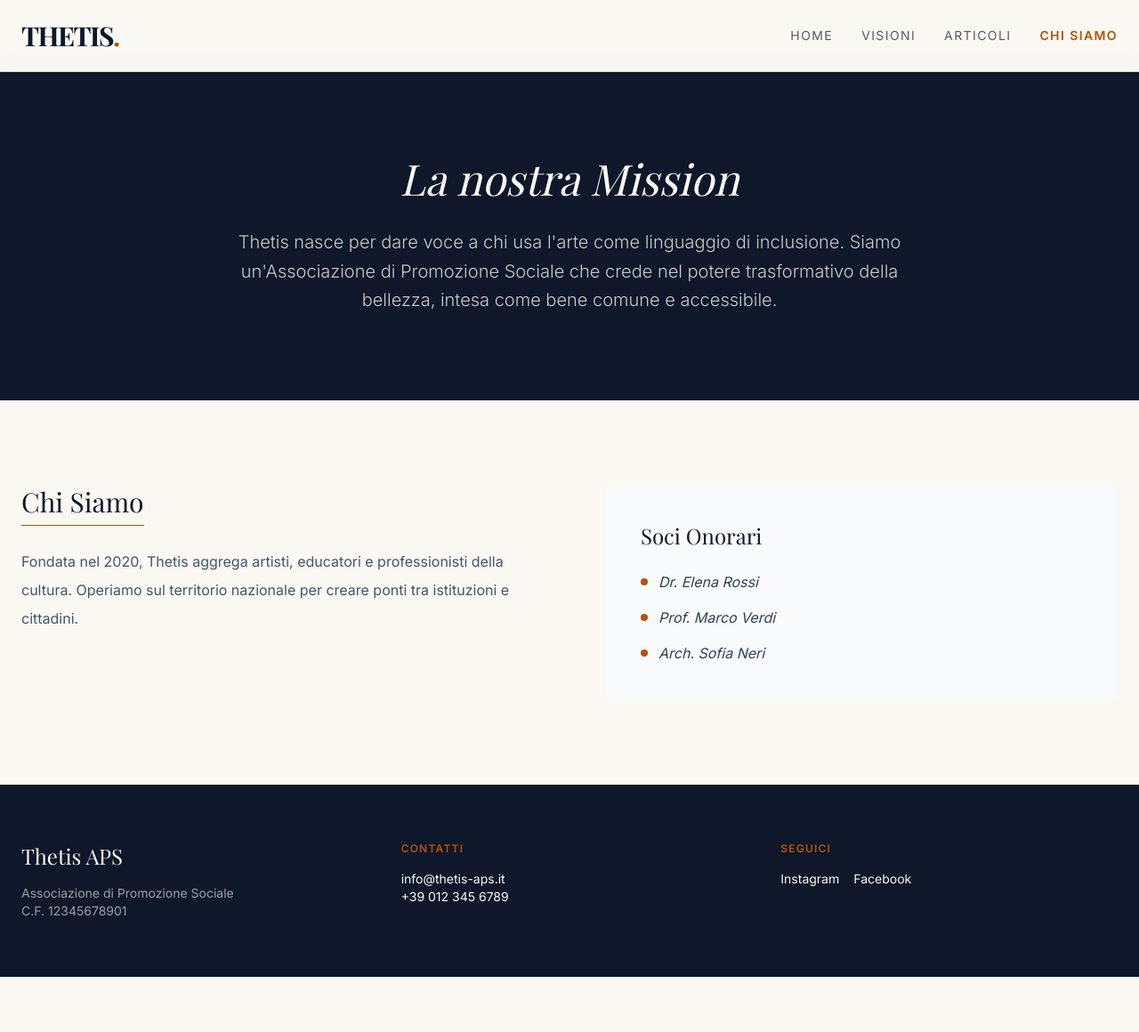
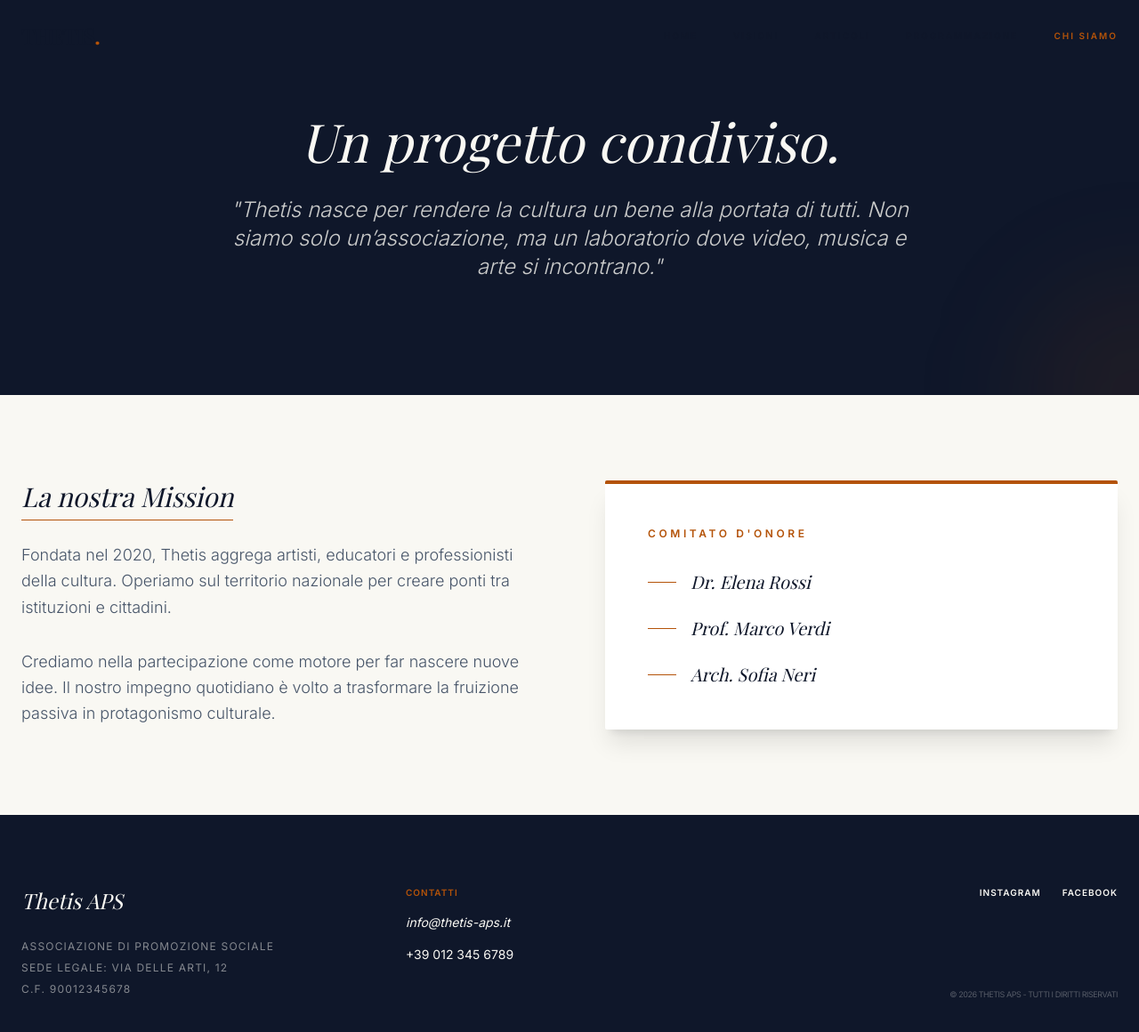
Before and after one commit to alessiopizzi258/thetis-web, a React (Vite) app: page /chi-siamo in a window 1280 px wide. Shown: the top 1160 px of the page at 89% size. Before the commit the page ends 1098 px from the top, so only its background shows below. Built offline with nearby package versions, Linux system fonts and the light colour scheme; a web font is replaced by a local one.

Commit message:
seconda modifica

```diff
--- a/src/App.jsx
+++ b/src/App.jsx
@@ -1,21 +1,109 @@
-import { BrowserRouter as Router, Routes, Route } from 'react-router-dom';
-import LayoutWrapper from './components/layout/LayoutWrapper';
+import { BrowserRouter as Router, Routes, Route, Link, useLocation } from 'react-router-dom';
+import { useState, useEffect } from 'react';
+
+// Import delle pagine (Assicurati che i percorsi siano corretti)
 import Home from './pages/Home';
 import Visioni from './pages/Visioni';
 import Articoli from './pages/Articoli';
 import ChiSiamo from './pages/ChiSiamo';
+import Programmazione from './pages/Programmazione';
+
+// Componente Header con gestione stato Active e Mobile Menu
+const Header = () => {
+  const location = useLocation();
+  const [isScrolled, setIsScrolled] = useState(false);
+
+  // Effetto per cambiare background allo scroll
+  useEffect(() => {
+    const handleScroll = () => setIsScrolled(window.scrollY > 50);
+    window.addEventListener('scroll', handleScroll);
+    return () => window.removeEventListener('scroll', handleScroll);
+  }, []);
+
+  const navLinks = [
+    { name: 'Home', path: '/' },
+    { name: 'Visioni', path: '/visioni' },
+    { name: 'Articoli', path: '/articoli' },
+    { name: 'Programmazione', path: '/programmazione' },
+    { name: 'Chi Siamo', path: '/chi-siamo' },
+  ];
+
+  return (
+    <header className={`fixed w-full z-50 transition-all duration-500 ${
+      isScrolled ? 'bg-ivory/95 backdrop-blur-md py-4 shadow-sm' : 'bg-transparent py-6'
+    }`}>
+      <nav className="max-w-7xl mx-auto px-6 flex justify-between items-center">
+        <Link to="/" className="text-2xl font-serif font-bold tracking-tighter text-midnight">
+          THETIS<span className="text-gold-custom">.</span>
+        </Link>
+
+        <div className="hidden md:flex space-x-10">
+          {navLinks.map((link) => (
+            <Link
+              key={link.path}
+              to={link.path}
+              className={`text-[10px] uppercase tracking-[0.2em] font-bold transition-colors hover:text-gold-custom ${
+                location.pathname === link.path ? 'text-gold-custom' : 'text-midnight/70'
+              }`}
+            >
+              {link.name}
+            </Link>
+          ))}
+        </div>
+      </nav>
+    </header>
+  );
+};
+
+// Componente Footer Istituzionale
+const Footer = () => (
+  <footer className="bg-midnight text-ivory py-20 px-6">
+    <div className="max-w-7xl mx-auto grid grid-cols-1 md:grid-cols-3 gap-16">
+      <div>
+        <h3 className="text-2xl font-serif italic mb-6">Thetis APS</h3>
+        <p className="text-xs opacity-50 leading-loose uppercase tracking-widest">
+          Associazione di Promozione Sociale<br />
+          Sede Legale: Via delle Arti, 12<br />
+          C.F. 90012345678
+        </p>
+      </div>
+      <div className="flex flex-col space-y-4">
+        <span className="text-gold-custom tracking-widest text-[10px] font-bold uppercase">Contatti</span>
+        <a href="mailto:info@thetis-aps.it" className="text-sm hover:text-gold-custom transition-colors italic">info@thetis-aps.it</a>
+        <p className="text-sm">+39 012 345 6789</p>
+      </div>
+      <div className="md:text-right flex flex-col justify-between">
+        <div className="space-x-6 text-[10px] uppercase tracking-widest font-bold">
+          <a href="#" className="hover:text-gold-custom">Instagram</a>
+          <a href="#" className="hover:text-gold-custom">Facebook</a>
+        </div>
+        <p className="text-[9px] opacity-30 uppercase tracking-tighter mt-8 md:mt-0">
+          © 2026 Thetis APS - Tutti i diritti riservati
+        </p>
+      </div>
+    </div>
+  </footer>
+);
 
 function App() {
   return (
     <Router>
-      <LayoutWrapper>
+      <div className="flex flex-col min-h-screen">
+        <Header />
+
+        {/* Main Content Area */}
+        <main className="flex-grow">
           <Routes>
             <Route path="/" element={<Home />} />
             <Route path="/visioni" element={<Visioni />} />
             <Route path="/articoli" element={<Articoli />} />
+            <Route path="/programmazione" element={<Programmazione />} />
             <Route path="/chi-siamo" element={<ChiSiamo />} />
           </Routes>
-      </LayoutWrapper>
+        </main>
+
+        <Footer />
+      </div>
     </Router>
   );
 }
--- a/src/pages/Articoli.jsx
+++ b/src/pages/Articoli.jsx
@@ -2,18 +2,35 @@ import ArticleCard from '../components/ui/ArticleCard';
 
 const Articoli = () => {
   const articoli = [
-    { id: 1, date: "15 Gen 2026", title: "L'estetica della cura nelle APS", abstract: "Un'analisi su come la bellezza possa diventare strumento di coesione sociale e rigenerazione urbana.", tags: ["Sociale", "Cultura"] },
-    { id: 2, date: "02 Gen 2026", title: "La Ginestra: un anno di resistenza", abstract: "Editoriale di inizio anno sulle sfide del terzo settore nel panorama artistico contemporaneo.", tags: ["Editoriale", "Visioni"] },
+    {
+      id: 1,
+      date: "15 Gen 2026",
+      title: "L'estetica della cura nelle APS",
+      abstract: "Un'analisi su come la bellezza possa diventare strumento di coesione sociale e rigenerazione urbana nelle piccole comunità.",
+      tags: ["Sociale", "Cultura"]
+    },
+    {
+      id: 2,
+      date: "02 Gen 2026",
+      title: "La Ginestra: un anno di resistenza",
+      abstract: "Editoriale di inizio anno sulle sfide del terzo settore e l'importanza di mantenere vivi gli spazi di pensiero critico.",
+      tags: ["Editoriale", "Visioni"]
+    },
   ];
 
   return (
-    <div className="py-20 max-w-4xl mx-auto px-6">
-      <div className="text-center mb-20">
-        <h1 className="text-6xl font-serif italic mb-4">La Ginestra</h1>
-        <p className="uppercase tracking-[0.3em] text-gold-custom text-sm">Rivista di Pensiero Critico</p>
+    <div className="py-24 max-w-4xl mx-auto px-6 animate-fade-in">
+      <div className="text-center mb-24 relative">
+        <div className="absolute top-0 left-1/2 -translate-x-1/2 -mt-12 text-gold-custom/10 text-9xl font-serif italic select-none">Thetis</div>
+        <h1 className="text-7xl font-serif italic mb-4 relative z-10">La Ginestra</h1>
+        <div className="w-24 h-[1px] bg-gold-custom mx-auto mb-6"></div>
+        <p className="uppercase tracking-[0.5em] text-gold-custom text-[10px] font-bold">Rivista di Pensiero Critico</p>
       </div>
-      <div className="space-y-4">
-        {articoli.map(art => <ArticleCard key={art.id} {...art} />)}
+
+      <div className="space-y-16">
+        {articoli.map(art => (
+          <ArticleCard key={art.id} {...art} />
+        ))}
       </div>
     </div>
   );
--- a/src/pages/ChiSiamo.jsx
+++ b/src/pages/ChiSiamo.jsx
@@ -2,32 +2,43 @@ const ChiSiamo = () => {
   const sociOnorari = ["Dr. Elena Rossi", "Prof. Marco Verdi", "Arch. Sofia Neri"];
 
   return (
-    <div className="pb-24">
-      <section className="py-24 bg-midnight text-ivory px-6 text-center">
-        <h1 className="text-5xl font-serif mb-8 italic">La nostra Mission</h1>
-        <p className="max-w-3xl mx-auto text-xl font-light leading-relaxed opacity-80">
-          Thetis nasce per dare voce a chi usa l'arte come linguaggio di inclusione.
-          Siamo un'Associazione di Promozione Sociale che crede nel potere trasformativo
-          della bellezza, intesa come bene comune e accessibile.
-        </p>
+    <div className="pb-24 animate-fade-in">
+      {/* Hero Mission */}
+      <section className="py-32 bg-midnight text-ivory px-6 text-center relative overflow-hidden">
+        <div className="relative z-10">
+          <h1 className="text-5xl md:text-6xl font-serif mb-8 italic">Un progetto condiviso.</h1>
+          <p className="max-w-3xl mx-auto text-xl md:text-2xl font-light leading-relaxed opacity-80 italic">
+            "Thetis nasce per rendere la cultura un bene alla portata di tutti. Non
+            siamo solo un’associazione, ma un laboratorio dove video, musica e arte si
+            incontrano."
+          </p>
+        </div>
+        <div className="absolute bottom-0 right-0 w-64 h-64 bg-gold-custom/10 blur-3xl rounded-full -mr-32 -mb-32"></div>
       </section>
 
-      <section className="max-w-7xl mx-auto px-6 mt-24 grid md:grid-cols-2 gap-20">
-        <div>
-          <h2 className="text-3xl font-serif mb-6 border-b border-gold-custom pb-2 inline-block">Chi Siamo</h2>
-          <p className="text-slate-600 leading-loose">
-            Fondata nel 2020, Thetis aggrega artisti, educatori e professionisti della cultura.
-            Operiamo sul territorio nazionale per creare ponti tra istituzioni e cittadini.
+      {/* Content Section */}
+      <section className="max-w-7xl mx-auto px-6 mt-24 grid md:grid-cols-2 gap-20 items-start">
+        <div className="space-y-8">
+          <div>
+            <h2 className="text-3xl font-serif mb-6 border-b border-gold-custom pb-2 inline-block italic text-midnight">La nostra Mission</h2>
+            <p className="text-slate-600 text-lg leading-relaxed font-light">
+              Fondata nel 2020, Thetis aggrega artisti, educatori e professionisti della cultura.
+              Operiamo sul territorio nazionale per creare ponti tra istituzioni e cittadini.
+            </p>
+          </div>
+          <p className="text-slate-600 text-lg leading-relaxed font-light">
+            Crediamo nella partecipazione come motore per far nascere nuove idee. Il nostro
+            impegno quotidiano è volto a trasformare la fruizione passiva in protagonismo culturale.
           </p>
         </div>
 
-        <div className="bg-slate-50 p-10 rounded-lg">
-          <h3 className="text-2xl font-serif mb-6">Soci Onorari</h3>
-          <ul className="space-y-4 italic text-slate-700">
+        <div className="bg-white p-12 rounded-sm shadow-xl border-t-4 border-gold-custom">
+          <h3 className="text-xs tracking-[0.3em] font-bold uppercase text-gold-custom mb-8">Comitato d'Onore</h3>
+          <ul className="space-y-6">
             {sociOnorari.map(socio => (
-              <li key={socio} className="flex items-center gap-3">
-                <span className="w-2 h-2 bg-gold-custom rounded-full"></span>
-                {socio}
+              <li key={socio} className="flex items-center gap-4 group">
+                <span className="w-8 h-[1px] bg-gold-custom group-hover:w-12 transition-all"></span>
+                <span className="text-xl font-serif italic text-midnight">{socio}</span>
               </li>
             ))}
           </ul>
--- a/src/pages/Home.jsx
+++ b/src/pages/Home.jsx
@@ -1,31 +1,56 @@
 import VisionCard from '../components/ui/VisionCard';
+import { Link } from 'react-router-dom';
 
 const Home = () => {
   return (
-    <div>
+    <div className="animate-fade-in">
       {/* Hero Section */}
       <section className="relative h-[90vh] flex items-center justify-center bg-midnight text-ivory overflow-hidden">
-        <div className="absolute inset-0 opacity-40 bg-[url('https://images.unsplash.com/photo-1513364776144-60967b0f800f?q=80&w=2071')] bg-cover bg-center" />
-        <div className="relative z-10 text-center px-4">
-          <h1 className="text-6xl md:text-8xl font-serif mb-6 animate-fade-in">
-            L’Arte vive con <span className="italic">Thetis</span>
+        <div className="absolute inset-0 opacity-40 bg-[url('https://images.unsplash.com/photo-1511671782779-c97d3d27a1d4?q=80&w=2070')] bg-cover bg-center scale-105" />
+        <div className="relative z-10 text-center px-6 max-w-4xl">
+          <h1 className="text-6xl md:text-8xl font-serif mb-8 italic">
+            L’Arte vive con <span className="text-gold-custom">Thetis</span>
           </h1>
-          <p className="max-w-2xl mx-auto text-xl font-light mb-10 opacity-90">
-            Promuoviamo il valore sociale della cultura attraverso progetti visionari e sguardi inediti.
+          <p className="max-w-2xl mx-auto text-xl md:text-2xl font-light mb-12 opacity-90 leading-relaxed">
+            Spazio alla cultura, voce alle idee. Siamo una comunità dedicata a
+            promuovere la bellezza attraverso eventi, visioni e incontri.
           </p>
-          <button className="px-10 py-4 bg-gold-custom text-white uppercase tracking-widest hover:bg-gold-700 transition-all">
-            Scopri i nostri progetti
-          </button>
+          <Link
+            to="/visioni"
+            className="inline-block px-12 py-5 bg-gold-custom text-white uppercase tracking-[0.2em] text-sm hover:bg-gold-light transition-all shadow-2xl rounded-sm"
+          >
+            Entra nel mondo Thetis
+          </Link>
         </div>
       </section>
 
       {/* Anteprima Visioni */}
       <section className="py-24 max-w-7xl mx-auto px-6">
-        <h2 className="text-4xl font-serif mb-12">Visioni Recenti</h2>
-        <div className="grid grid-cols-1 md:grid-cols-3 gap-8">
-          <VisionCard title="Echi Mediterranei" description="Un viaggio sensoriale tra le rive del mare." image="https://images.unsplash.com/photo-1554188248-986adbb73be4?q=80&w=2070" />
-          <VisionCard title="Luce Urbana" description="L'estetica del quotidiano nelle metropoli." image="https://images.unsplash.com/photo-1449156059586-760c45b6ad5a?q=80&w=2070" />
-          <VisionCard title="Radici" description="Performance coreutica sulla memoria dei luoghi." image="https://images.unsplash.com/photo-1508700115892-45ecd05ae2ad?q=80&w=2069" />
+        <div className="flex justify-between items-end mb-12">
+          <div>
+            <span className="text-gold-custom tracking-[0.3em] uppercase text-xs font-bold">Esplora</span>
+            <h2 className="text-4xl font-serif italic mt-2">Visioni Recenti</h2>
+          </div>
+          <Link to="/visioni" className="text-sm uppercase tracking-widest border-b border-gold-custom pb-1 hover:text-gold-custom transition-colors">
+            Vedi tutto
+          </Link>
+        </div>
+        <div className="grid grid-cols-1 md:grid-cols-3 gap-10">
+          <VisionCard
+            title="Echi Mediterranei"
+            description="Un viaggio sensoriale tra le rive del mare."
+            image="https://images.unsplash.com/photo-1554188248-986adbb73be4?q=80&w=2070"
+          />
+          <VisionCard
+            title="Luce Urbana"
+            description="L'estetica del quotidiano nelle metropoli."
+            image="https://images.unsplash.com/photo-1449156059586-760c45b6ad5a?q=80&w=2070"
+          />
+          <VisionCard
+            title="Radici"
+            description="Performance coreutica sulla memoria dei luoghi."
+            image="https://images.unsplash.com/photo-1508700115892-45ecd05ae2ad?q=80&w=2069"
+          />
         </div>
       </section>
     </div>
--- /dev/null
+++ b/src/pages/Programmazione.jsx
@@ -0,0 +1,48 @@
+const Programmazione = () => {
+  const eventi = [
+    {
+      id: 1,
+      title: "Sinfonia di Primavera",
+      date: "24 Maggio 2026",
+      location: "Teatro Civico",
+      img: "https://images.unsplash.com/photo-1459749411177-042180ce673c?q=80&w=2070"
+    },
+    {
+      id: 2,
+      title: "Workshop: L'occhio Sociale",
+      date: "12 Giugno 2026",
+      location: "Laboratorio Thetis",
+      img: "https://images.unsplash.com/photo-1542038784456-1ea8e935640e?q=80&w=2070"
+    }
+  ];
+
+  return (
+    <div className="py-24 max-w-7xl mx-auto px-6 animate-fade-in">
+      <div className="mb-20">
+        <span className="text-gold-custom tracking-[0.3em] uppercase text-xs font-bold">Agenda</span>
+        <h1 className="text-5xl font-serif mb-6 italic text-midnight mt-2">Prossimi appuntamenti.</h1>
+        <p className="text-slate-500 text-lg font-light max-w-xl">
+          Sfoglia le locandine e scopri cosa abbiamo in programma. Ogni evento è
+          un’occasione per incontrarsi e far circolare nuova cultura.
+        </p>
+      </div>
+
+      <div className="grid grid-cols-1 md:grid-cols-2 gap-16">
+        {eventi.map(ev => (
+          <div key={ev.id} className="group cursor-pointer">
+            <div className="relative overflow-hidden aspect-[3/4] shadow-2xl rounded-sm">
+              <img src={ev.img} alt={ev.title} className="w-full h-full object-cover group-hover:scale-110 transition-transform duration-1000" />
+              <div className="absolute inset-0 bg-midnight/20 group-hover:bg-midnight/0 transition-colors"></div>
+            </div>
+            <div className="mt-8">
+              <span className="text-gold-custom font-mono text-sm tracking-tighter">{ev.date} — {ev.location}</span>
+              <h3 className="text-3xl font-serif italic text-midnight mt-2 group-hover:text-gold-custom transition-colors">{ev.title}</h3>
+            </div>
+          </div>
+        ))}
+      </div>
+    </div>
+  );
+};
+
+export default Programmazione;
--- a/src/pages/Visioni.jsx
+++ b/src/pages/Visioni.jsx
@@ -2,19 +2,32 @@ import VisionCard from '../components/ui/VisionCard';
 
 const Visioni = () => {
   const galleria = [
-    { id: 1, title: "Oltre il Muro", desc: "Mostra fotografica itinerante", img: "https://images.unsplash.com/photo-1494173853114-c284ba9a74d4?q=80&w=2000" },
-    { id: 2, title: "Sinfonie Murali", desc: "Documentario sulla street art", img: "https://images.unsplash.com/photo-1561059488-916d69792237?q=80&w=2000" },
-    // Aggiungi altri elementi...
+    { id: 1, title: "Oltre il Muro", desc: "Mostra fotografica itinerante sulle periferie.", img: "https://images.unsplash.com/photo-1494173853114-c284ba9a74d4?q=80&w=2000" },
+    { id: 2, title: "Sinfonie Murali", desc: "Documentario sulla street art e l'identità urbana.", img: "https://images.unsplash.com/photo-1561059488-916d69792237?q=80&w=2000" },
+    { id: 3, title: "Intervista al Maestro", desc: "Riflessioni sulla pittura moderna e sociale.", img: "https://images.unsplash.com/photo-1460661419201-fd4cecdf8a8b?q=80&w=2000" },
+    { id: 4, title: "Thetis Live Sessions", desc: "Performance musicale registrata dal vivo.", img: "https://images.unsplash.com/photo-1514525253344-99a4299946cb?q=80&w=2000" },
   ];
 
   return (
-    <div className="py-20 max-w-7xl mx-auto px-6">
-      <div className="mb-16 border-l-4 border-gold-custom pl-6">
-        <h1 className="text-5xl font-serif mb-4 text-midnight">Visioni</h1>
-        <p className="text-slate-500 max-w-xl">Il nostro archivio visivo: installazioni, performance e produzioni multimediali firmate Thetis.</p>
+    <div className="py-24 max-w-7xl mx-auto px-6 animate-fade-in">
+      <div className="mb-20 max-w-2xl">
+        <span className="text-gold-custom tracking-[0.4em] uppercase text-[10px] font-bold">Multimedia</span>
+        <h1 className="text-5xl font-serif mb-6 italic text-midnight mt-2">Il racconto visivo.</h1>
+        <p className="text-slate-500 text-lg font-light leading-relaxed">
+          Qui raccogliamo le storie, le interviste e i momenti più belli dei nostri
+          progetti. Un archivio dinamico per rivivere insieme le emozioni dei nostri
+          incontri.
+        </p>
       </div>
-      <div className="grid grid-cols-1 sm:grid-cols-2 lg:grid-cols-3 gap-10">
-        {galleria.map(item => <VisionCard key={item.id} title={item.title} description={item.desc} image={item.img} />)}
+      <div className="grid grid-cols-1 sm:grid-cols-2 lg:grid-cols-3 gap-12">
+        {galleria.map(item => (
+          <VisionCard
+            key={item.id}
+            title={item.title}
+            description={item.desc}
+            image={item.img}
+          />
+        ))}
       </div>
     </div>
   );
```
Also changed, not shown: tailwind.config.js (+9 -0 lines). Lines whose indentation alone changed are shown as unchanged.
